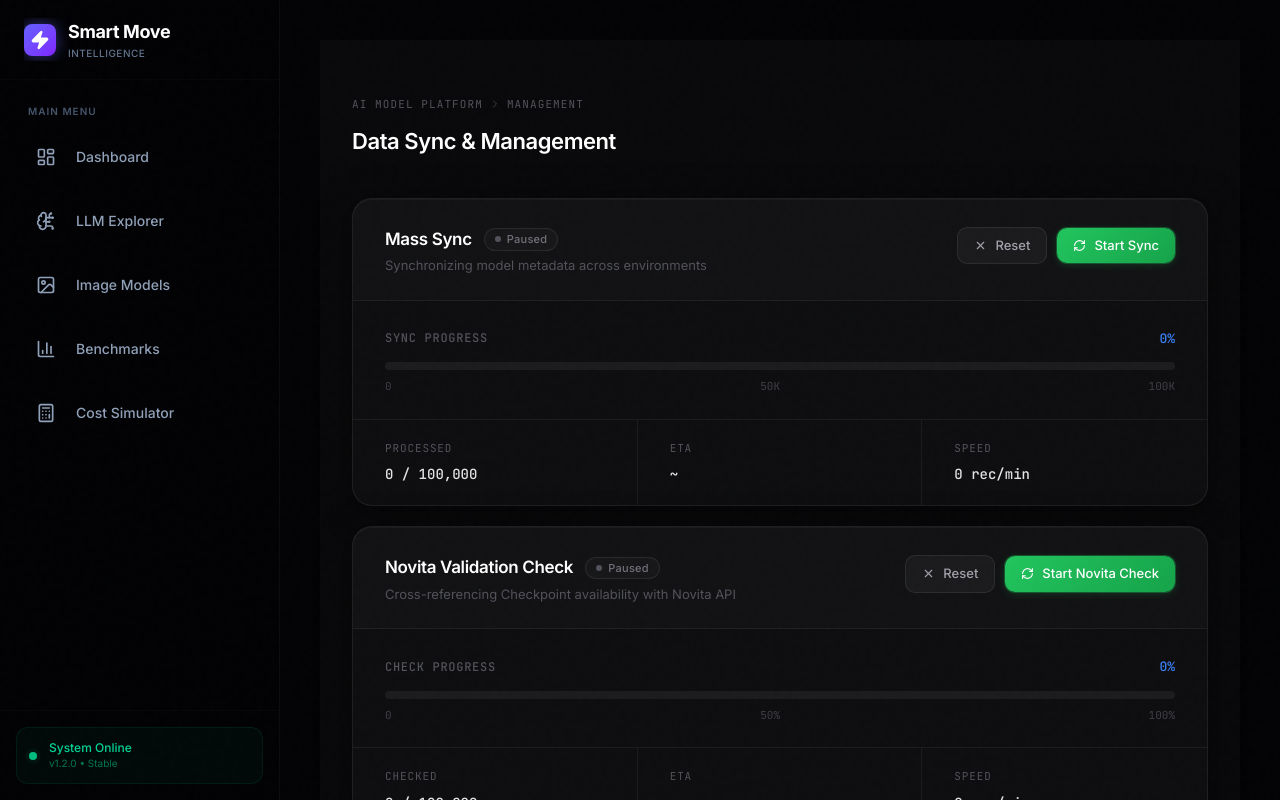
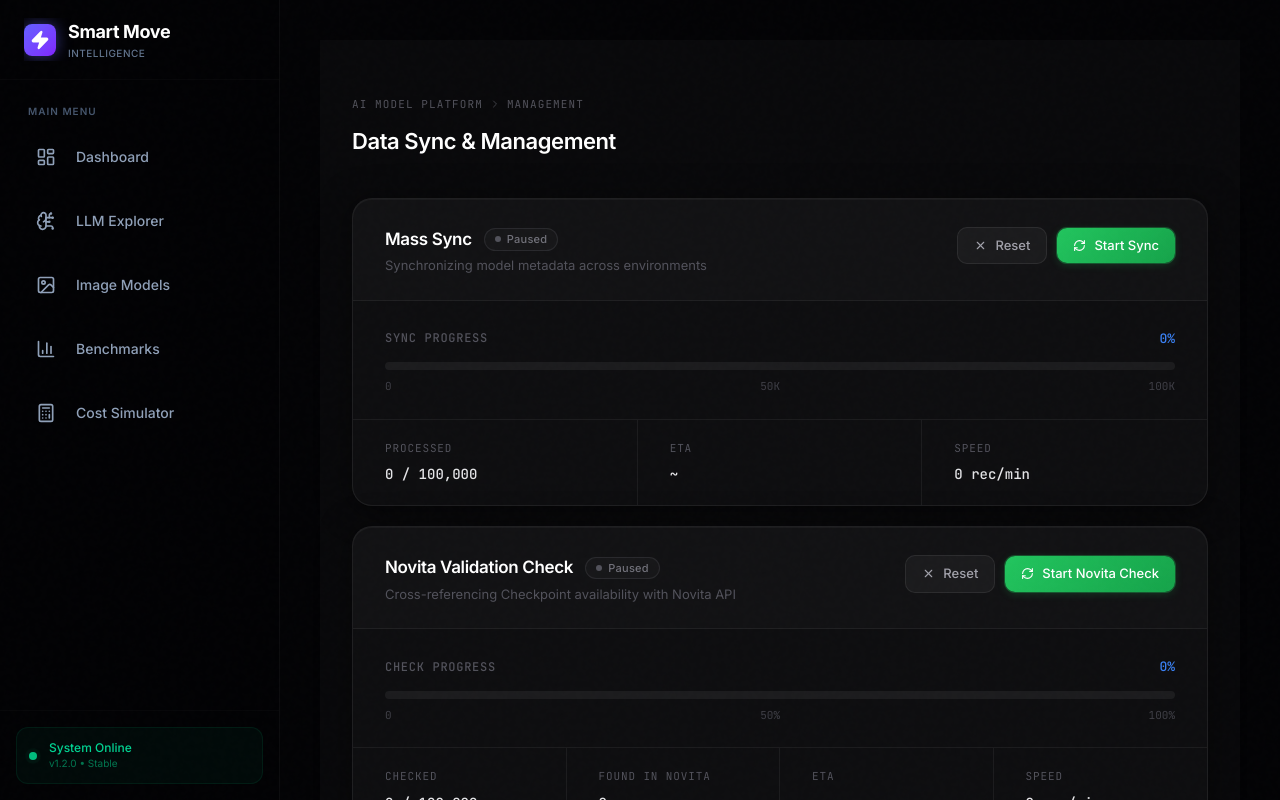
Before and after one commit to naelvi-02/Smart-Move, a Next.js app in the folder frontend/: page /admin in a window 1280 px wide. Built offline with nearby package versions, Linux system fonts and the light colour scheme; no server answers.

Commit message:
fix: extract Novita found count and add to dashboard UI

```diff
--- a/frontend/src/app/admin/page.tsx
+++ b/frontend/src/app/admin/page.tsx
@@ -67,6 +67,7 @@ export default function App() {
   const [novitaTotal, setNovitaTotal] = useState(100000);
   const [novitaEta, setNovitaEta] = useState("~");
   const [novitaSpeed, setNovitaSpeed] = useState(0);
+  const [novitaFound, setNovitaFound] = useState(0);
 
   const logsContainerRef = useRef<HTMLDivElement>(null);
 
@@ -109,6 +110,7 @@ export default function App() {
           if (data.total !== undefined) setNovitaTotal(data.total);
           if (data.eta !== undefined) setNovitaEta(data.eta);
           if (data.speed !== undefined) setNovitaSpeed(data.speed);
+          if (data.found !== undefined) setNovitaFound(data.found);
         }
 
         // Merge and sort logs
@@ -267,6 +269,7 @@ export default function App() {
             total={novitaTotal}
             eta={novitaEta}
             speed={novitaSpeed}
+            found={novitaFound}
           />
 
           {/* ── Section 2: System Logs ───────────────────────────────────── */}
@@ -522,7 +525,8 @@ function NovitaSyncCard({
   processed,
   total,
   eta,
-  speed
+  speed,
+  found
 }: {
   isRunning: boolean;
   handleToggleSync: () => void;
@@ -532,10 +536,12 @@ function NovitaSyncCard({
   total: number;
   eta: string;
   speed: number;
+  found: number;
 }) {
   const PROGRESS = progress;
   const PROCESSED = processed.toLocaleString();
   const TOTAL = total.toLocaleString();
+  const FOUND = found.toLocaleString();
 
   return (
     <div
@@ -662,10 +668,15 @@ function NovitaSyncCard({
       </div>
 
       {/* Metrics row */}
-      <div className="grid grid-cols-3 divide-x divide-white/[0.06] px-0">
+      <div className="grid grid-cols-4 divide-x divide-white/[0.06] px-0">
         <MetricCell
           label="Checked"
           value={`${PROCESSED} / ${TOTAL}`}
+          mono
+        />
+        <MetricCell
+          label="Found in Novita"
+          value={FOUND}
           mono
         />
         <MetricCell
```
Also changed, not shown: 1 other file (tests, documents, lock files or other folders).
